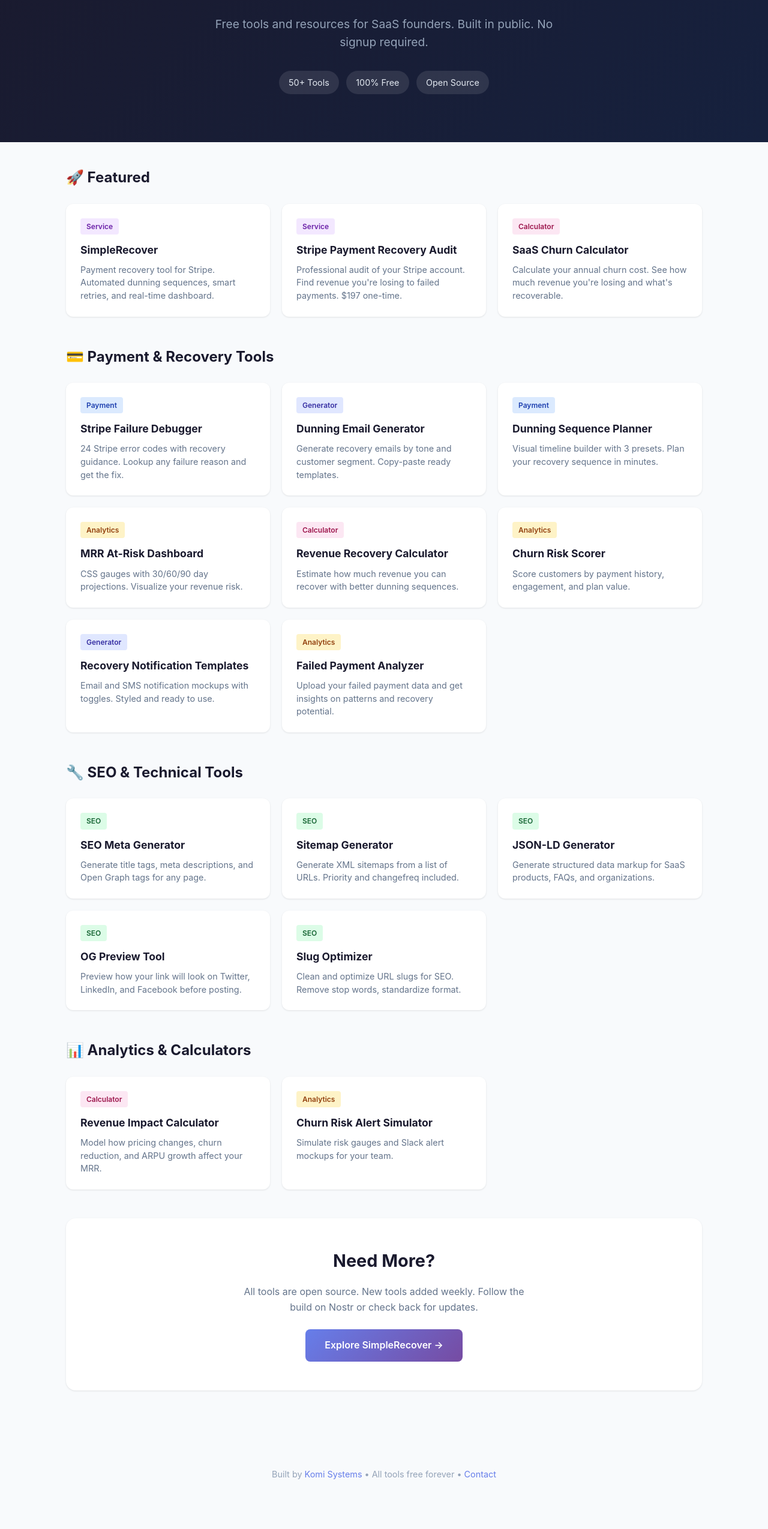
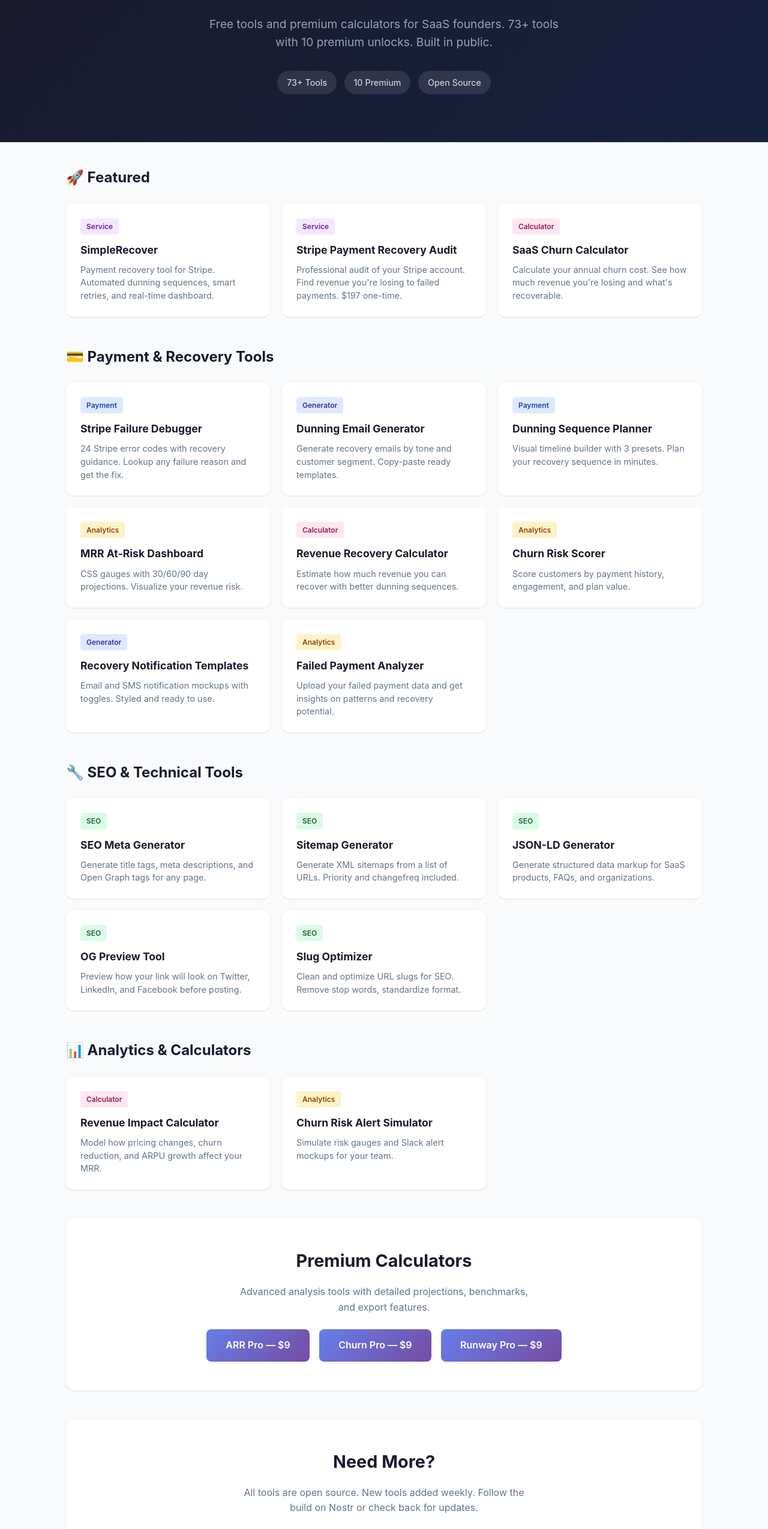
Before and after one commit to komi-projects/tools-hub, a plain HTML site: page index.html in a window 1280 px wide. Shown: the part 143-2692 px from the top of the page at 60% size. Before the commit the page ends 2652 px from the top, so only its background shows below. Drawn offline with Linux system fonts and the light colour scheme.

Commit message:
Update index: 73+ tools, add premium calculators section

```diff
--- a/index.html
+++ b/index.html
@@ -140,10 +140,10 @@
 <body>
     <div class="hero">
         <h1>Komi Systems</h1>
-        <p>Free tools and resources for SaaS founders. Built in public. No signup required.</p>
+        <p>Free tools and premium calculators for SaaS founders. 73+ tools with 10 premium unlocks. Built in public.</p>
         <div>
-            <span class="badge">50+ Tools</span>
-            <span class="badge">100% Free</span>
+            <span class="badge">73+ Tools</span>
+            <span class="badge">10 Premium</span>
             <span class="badge">Open Source</span>
         </div>
     </div>
@@ -256,6 +256,14 @@
         </div>
 
         <div class="cta-section">
+            <h2>Premium Calculators</h2>
+            <p>Advanced analysis tools with detailed projections, benchmarks, and export features.</p>
+            <a href="https://komi-projects.github.io/saas-micro-tools/arr-calculator-paid.html" class="cta-btn" style="margin-right: 12px;">ARR Pro — $9</a>
+            <a href="https://komi-projects.github.io/saas-micro-tools/churn-calculator-paid.html" class="cta-btn" style="margin-right: 12px;">Churn Pro — $9</a>
+            <a href="https://komi-projects.github.io/saas-micro-tools/runway-calculator-paid.html" class="cta-btn">Runway Pro — $9</a>
+        </div>
+
+        <div class="cta-section">
             <h2>Need More?</h2>
             <p>All tools are open source. New tools added weekly. Follow the build on Nostr or check back for updates.</p>
             <a href="https://komi-projects.github.io/simple-recover-landing/" class="cta-btn">Explore SimpleRecover →</a>
```
